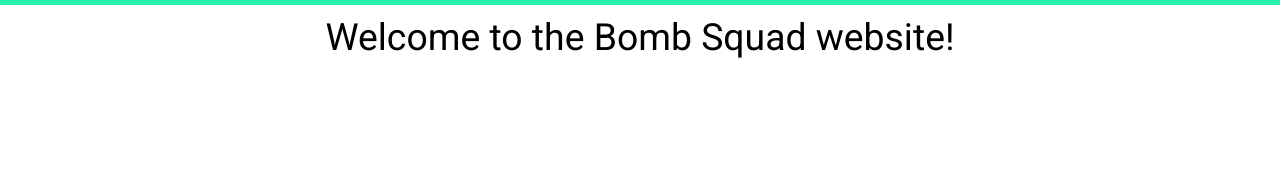
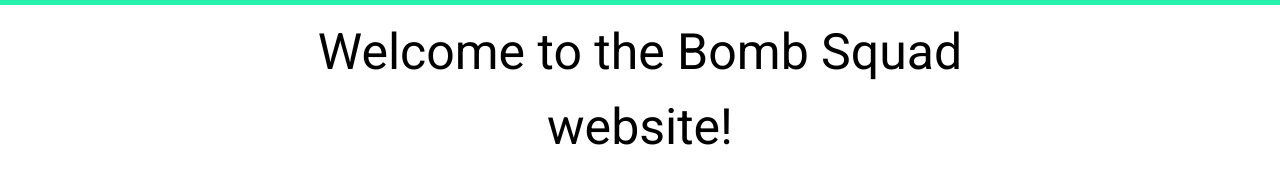
Before and after one commit to IbraheemMoosa/BombSquadServer, a plain HTML site: page Website/homepage.html in a window 1280 px wide. Shown: the part 67-250 px from the top of the page. Drawn offline with nearby package versions, Linux system fonts and the light colour scheme.

Commit message:
updated homepage

```diff
--- a/Website/homepage.css
+++ b/Website/homepage.css
@@ -1,6 +1,3 @@
-h1 {
-  font-size: 28pt;
-}
 body {
   background-color: white;
   color: #000000;
@@ -41,3 +38,6 @@ body {
   padding: 10px;
   text-align: center;
 }
+#title-text {
+  font-size: 50px;
+}
--- a/Website/homepage.html
+++ b/Website/homepage.html
@@ -42,9 +42,9 @@
 </div>
 </nav>
 <div id="body">
-  <h1>
+    <p id="title-text">
       Welcome to the Bomb Squad website!
-  </h1>
+    </p>
 </div>
 </body>
 </html>
```
Also changed, not shown: Website/page template.html (+0 -3 lines).
